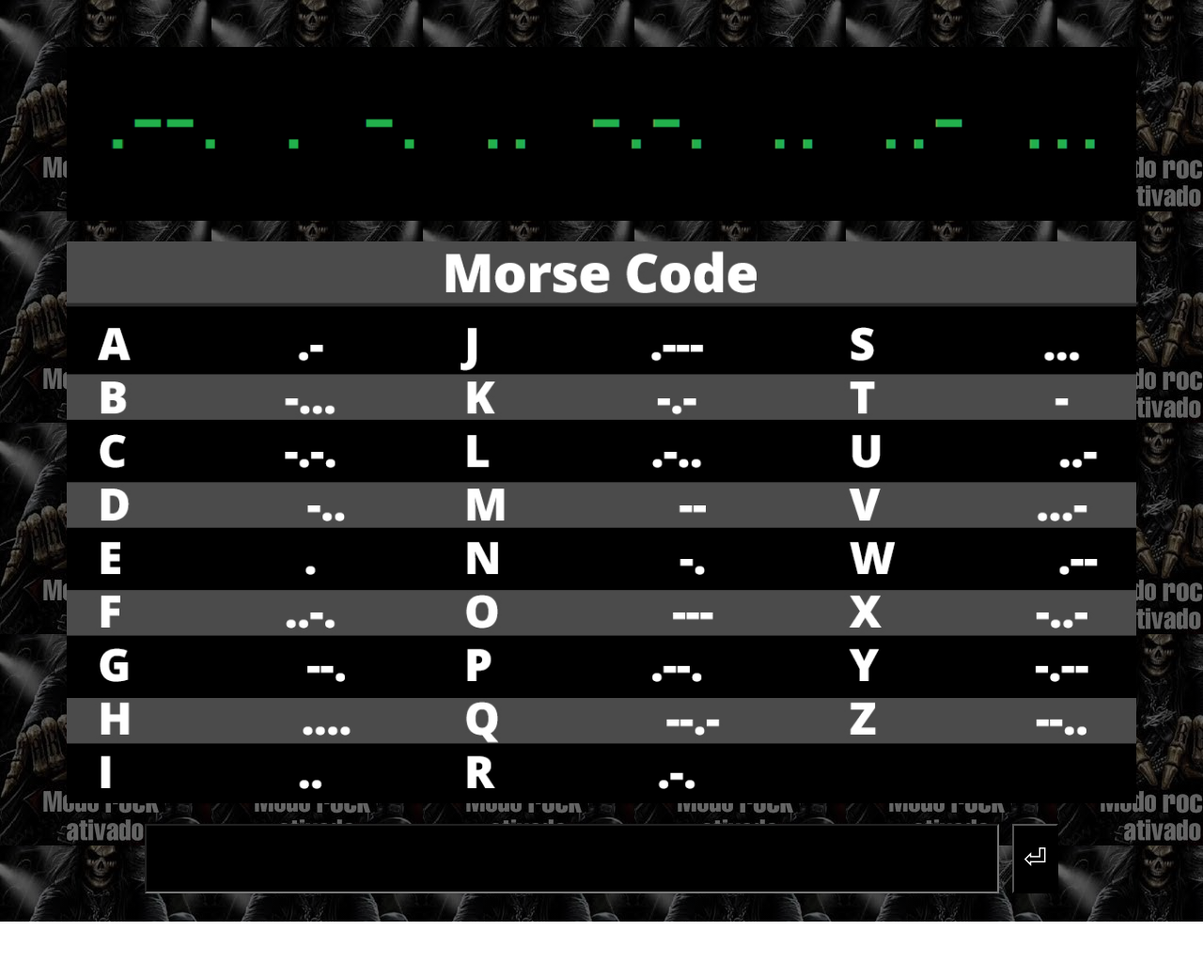
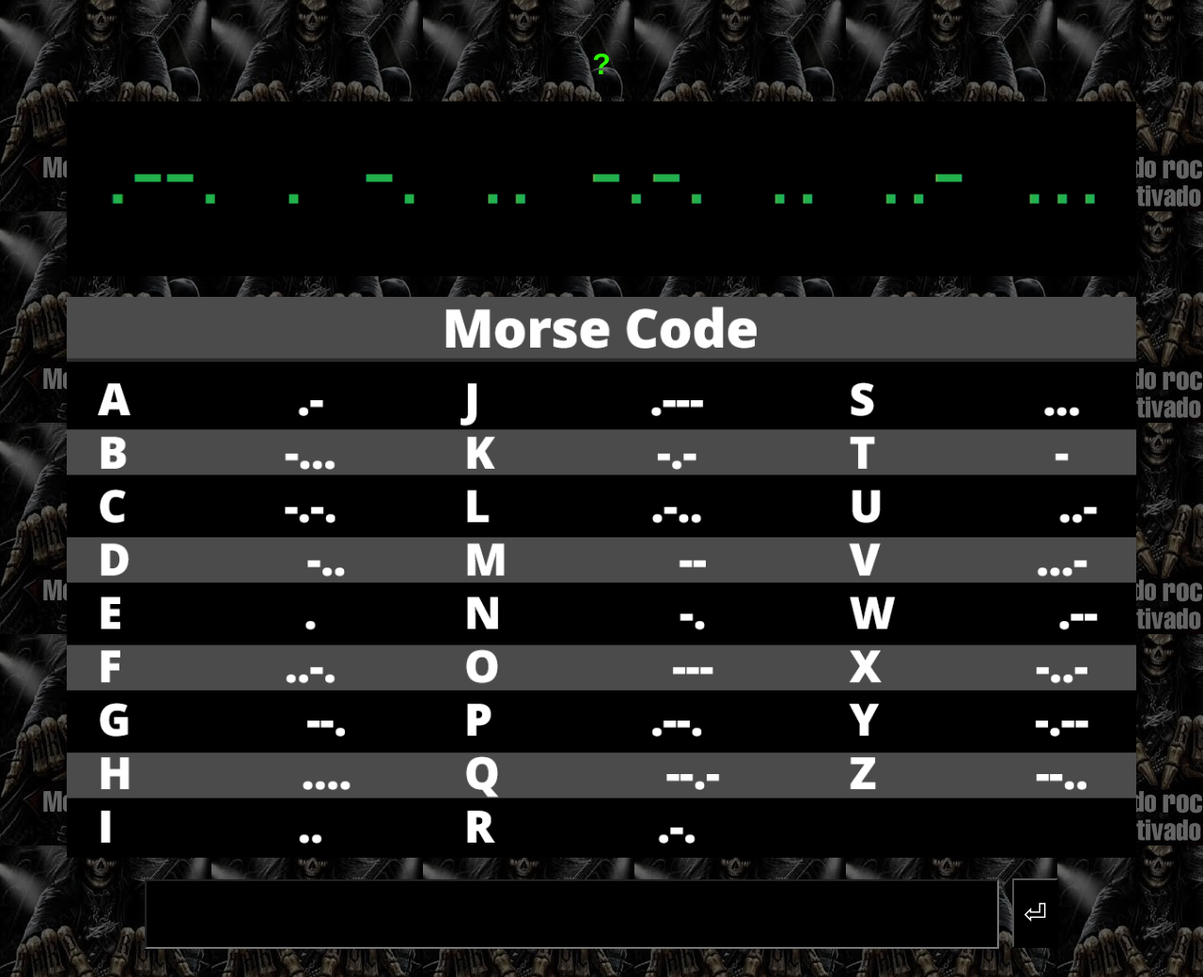
Before and after one commit to HeitorMancini/gisoldiparabens, a plain HTML site: page enigma.html in a window 1280 px wide. Shown: the whole page at 94% size. Before the commit the page ends 981 px from the top, so only its background shows below. Drawn offline with Linux system fonts and the light colour scheme.

Commit message:
Update enigma.html

```diff
--- a/enigma.html
+++ b/enigma.html
@@ -39,9 +39,18 @@
             margin-top: 30px;
             font-size: 18px;
         }
+        .title {
+        text-align: center;
+        margin-bottom: 12px;
+        font-weight: 600;
+        letter-spacing: .2px;
+        }
     </style>
 </head>
 <body>
+    <div class="title">
+        <h1>?</h1>
+    </div>
     <img id="enigma" src="img/morse.png" alt="" width="90%">
     <br>
     <br>
```
